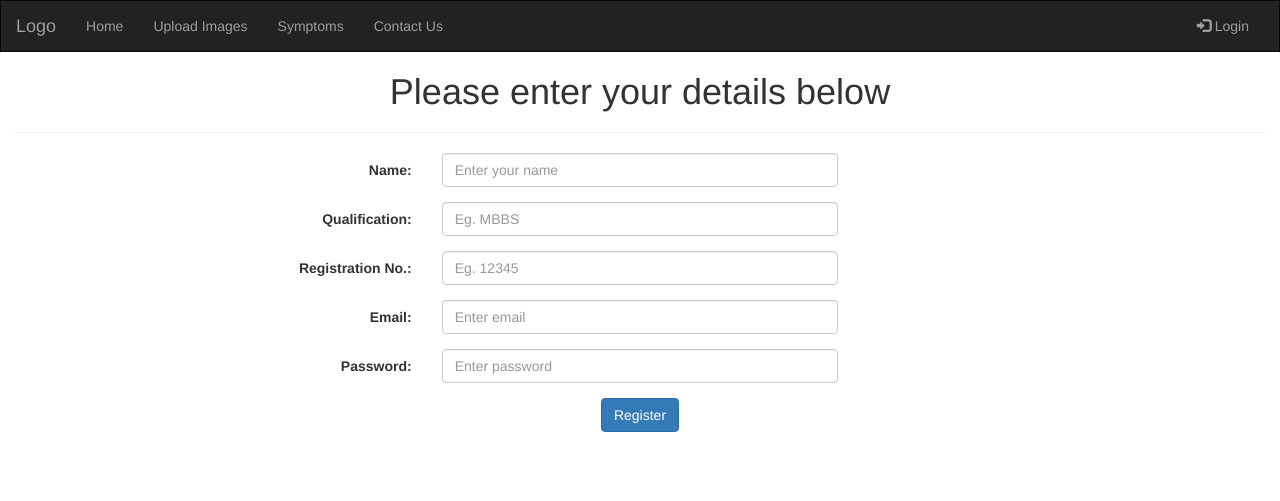
After one commit to adityagaikwad/trackAmazon, a Django app: page /register in a window 1280 px wide. The commit adds this page. Shown: the top 501 px of the page. Run offline with Django 3.2, Linux system fonts and the light colour scheme; some libraries are stand-ins or nearby versions.

Commit message:
Login, register, index done

```diff
--- /dev/null
+++ b/mysite/trackAmazon/templates/base.html
@@ -0,0 +1,44 @@
+{% load staticfiles %}
+
+<!DOCTYPE html>
+<html lang="en">
+<head>
+	<title>TrackAmazon</title>
+	<meta charset="utf-8">
+	<meta name="viewport" content="width=device-width, initial-scale=1">
+	<link rel="stylesheet" href="https://maxcdn.bootstrapcdn.com/bootstrap/3.3.7/css/bootstrap.min.css">
+	<script src="https://ajax.googleapis.com/ajax/libs/jquery/3.2.0/jquery.min.js"></script>
+	<script src="https://maxcdn.bootstrapcdn.com/bootstrap/3.3.7/js/bootstrap.min.js"></script>
+	<link rel="stylesheet" href="{% static 'css/style.css' %}"/>
+</head>
+
+<body>
+<nav class="navbar navbar-inverse">
+	<div class="container-fluid">
+		<div class="navbar-header">
+			<button type="button" class="navbar-toggle" data-toggle="collapse" data-target="#myNavbar">
+				<span class="icon-bar"></span>
+				<span class="icon-bar"></span>
+				<span class="icon-bar"></span>
+			</button>
+			<a class="navbar-brand" href="#">Logo</a>
+		</div>
+		<div class="collapse navbar-collapse" id="myNavbar">
+			<ul class="nav navbar-nav">
+				<li><a href = "/">Home</a></li>
+				<li><a>Upload Images</a></li>
+				<li><a>Symptoms</a></li>
+				<li><a>Contact Us</a></li>
+			</ul>
+			<ul class="nav navbar-nav navbar-right">
+				<li><a href="login"><span class="glyphicon glyphicon-log-in"></span> Login</a></li>
+			</ul>
+		</div>
+	</div>
+</nav>
+
+{% block body %}
+{% endblock %}
+
+</body>
+</html>
--- /dev/null
+++ b/mysite/trackAmazon/templates/register.html
@@ -0,0 +1,61 @@
+{% extends 'base.html' %}
+
+{% block body %}
+	<div class="container-fluid text-center">
+		<div class="row content">
+			<div class="col-md-12 text-center">
+				<h1>Please enter your details below</h1>
+				<hr>
+
+				<form class="form-horizontal">
+					<div class="form-group">
+						<label class="control-label col-md-4" for="name">Name:</label>
+						<div class="col-md-4">
+							<input type="name" class="form-control" id="name" placeholder="Enter your name" required="">
+						</div>
+					</div>
+
+					<div class="form-group">
+						<label class="control-label col-md-4">Qualification:</label>
+						<div class="col-md-4">
+							<input type="" class="form-control" id="qualification" placeholder="Eg. MBBS" required="">
+						</div>
+					</div>
+
+					<div class="form-group">
+						<label class="control-label col-md-4">Registration No.:</label>
+						<div class="col-md-4">
+							<input type="" class="form-control" id="email" placeholder="Eg. 12345" required="">
+						</div>
+					</div>
+
+					<div class="form-group">
+						<label class="control-label col-md-4" for="email">Email:</label>
+						<div class="col-md-4">
+							<input type="email" class="form-control" id="email" placeholder="Enter email" required="">
+						</div>
+					</div>
+
+					<div class="form-group">
+						<label class="control-label col-md-4" for="pwd">Password:</label>
+						<div class="col-md-4">
+							<input type="password" class="form-control" id="pwd" placeholder="Enter password"
+							       required="">
+						</div>
+					</div>
+
+					<div class="form-group">
+						<div class="col-md-offset-4 col-md-4">
+							<button type="submit" class="btn btn-primary">Register</button>
+						</div>
+					</div>
+
+				</form>
+			</div>
+		</div>
+
+		<!-- <footer class="container-fluid text-center">
+          <p>Footer Text</p>
+        </footer>
+        -->
+{% endblock %}
--- a/mysite/trackAmazon/urls.py
+++ b/mysite/trackAmazon/urls.py
@@ -3,5 +3,7 @@ from django.contrib import admin
 from .views import *
 
 urlpatterns = [
-    url(r'^$', index, name="index")
+    url(r'^$', index, name="index"),
+    url(r'^login$', login, name="login"),
+    url(r'^register$', register, name="register")
 ]
--- a/mysite/trackAmazon/views.py
+++ b/mysite/trackAmazon/views.py
@@ -4,3 +4,9 @@ def index(request):
 
     di = {"ki": "hi", 2 : {"ko": 2, "q": 3}}
     return render(request, "index.html", di)
+
+def login(request):
+    return render(request, "login.html")
+
+def register(request):
+    return render(request, "register.html")
```
Also changed, not shown: mysite/trackAmazon/templates/index.html (+14 -66 lines), mysite/trackAmazon/templates/login.html (added, +45 -0 lines).
